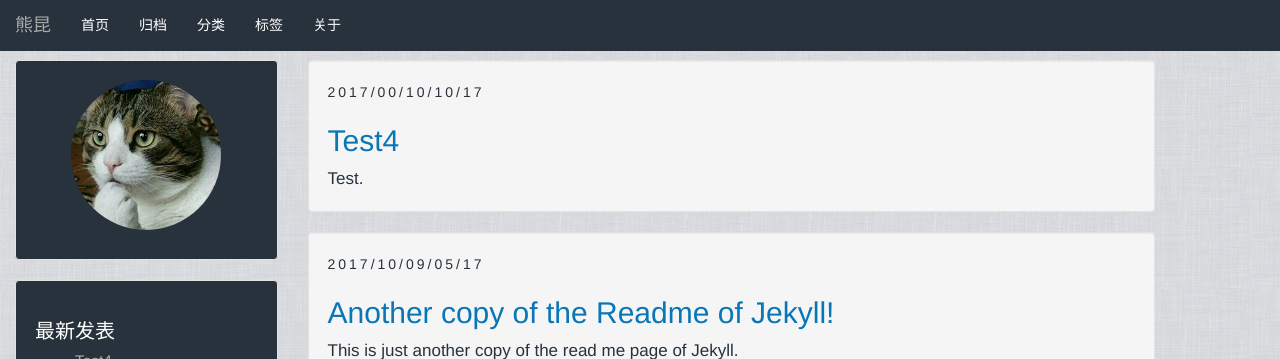
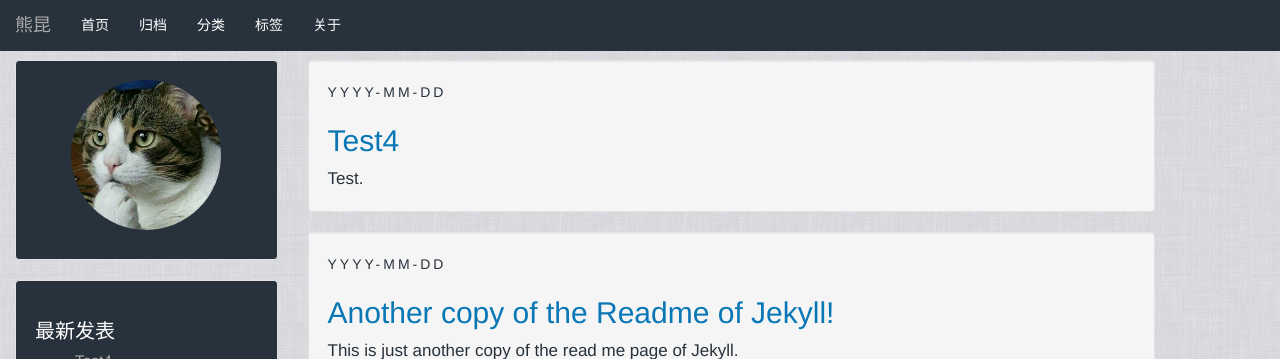
Before and after one commit to hustxiongkun/hustxiongkun.github.io, a Jekyll site: the page built from index.html, in a window 1280 px wide. Shown: the top 359 px of the page. Built offline with Jekyll 4.4.1, drawn with Linux system fonts in a browser that asks for light colours; the list of posts is cut into pages by our own code.

Commit message:
改动10

```diff
--- a/_config.yml
+++ b/_config.yml
@@ -9,10 +9,10 @@ baseurl: '/hustxiongkun.github.io'
 
 ## default date_format
 date_format:
-  title: "%Y/%M/%D"
-  archive: "%M"
-  categories: "%M-%Y"
-  tag: "%M-%Y"
+  title: "yyyy-mm-dd"
+  archive: "mm"
+  categories: "yyyy-mm"
+  tag: "yyyy-mm"
 # Language
 lan: "cn"
 
```
